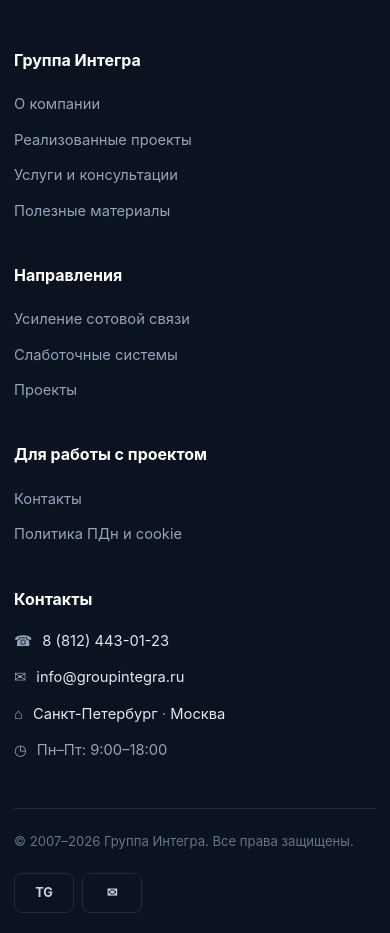
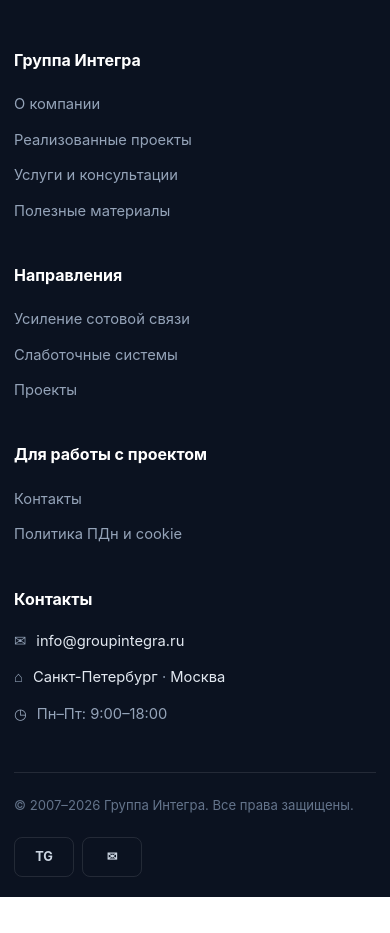
Before and after one commit to ilyaburlakov/groupintegra.ru, a PHP site: page /articles/index.php in a window 390 px wide. Shown: the part 3768-4701 px from the top of the page. After the commit the page ends 4665 px from the top, so only its background shows below. Run offline with PHP 8.4, Linux system fonts and the light colour scheme.

Commit message:
Remove displayed phone number from footer

```diff
--- a/footer.php
+++ b/footer.php
@@ -81,8 +81,7 @@ $is_slabotochka = ($current_page == 'slabotchka' || $current_page == 'weak-curre
             <div class="footer-section">
                 <h3>Контакты</h3>
                 <div class="footer-contact-info">
-                    <div class="contact-item"><span>☎</span><a href="tel:+78124430123">8 (812) 443-01-23</a></div>
-                    <div class="contact-item"><span>✉</span><a href="mailto:info@groupintegra.ru">info@groupintegra.ru</a></div>
+                            <div class="contact-item"><span>✉</span><a href="mailto:info@groupintegra.ru">info@groupintegra.ru</a></div>
                     <div class="contact-item"><span>⌂</span><span><a href="/spb.php">Санкт-Петербург</a> · <a href="/moscow.php">Москва</a></span></div>
                     <div class="contact-item"><span>◷</span><span>Пн–Пт: 9:00–18:00</span></div>
                 </div>
```
